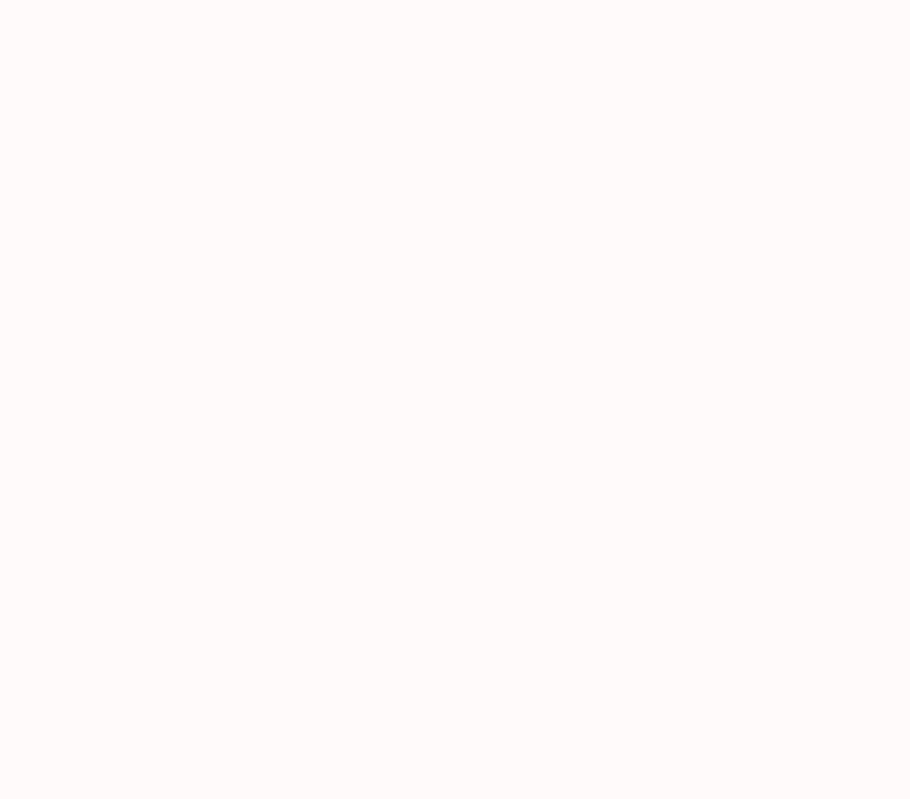
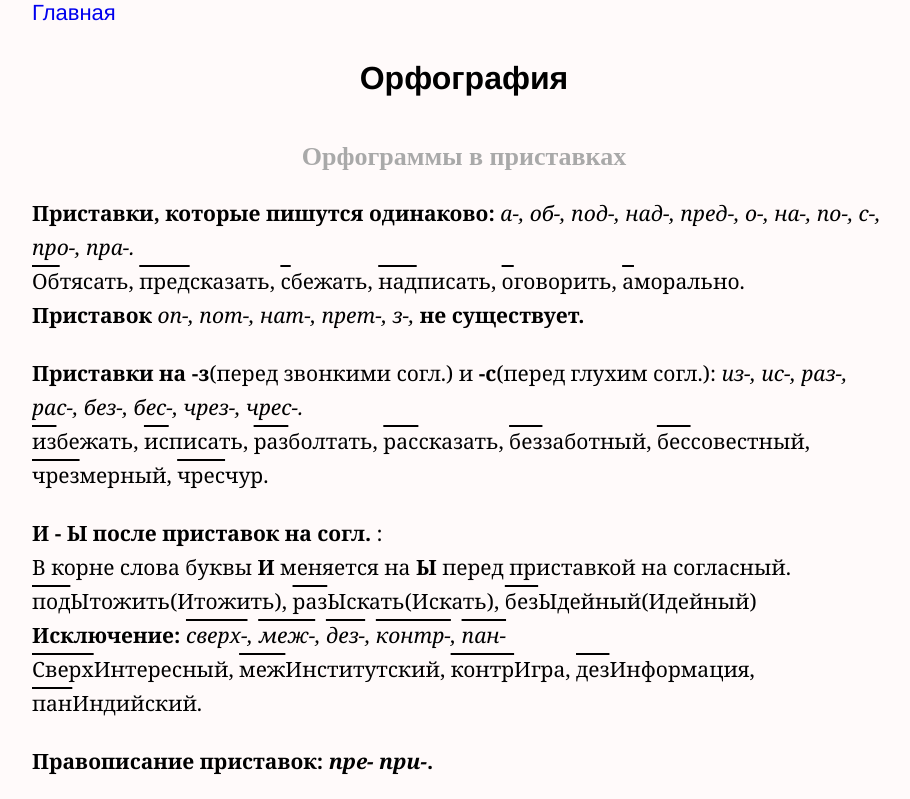
Before and after one commit to FamikSL/FamikSl.github.io, a plain HTML site: page orthography.html in a window 1280 px wide. Shown: the top 799 px of the page, without its empty margins (176-1086 px from the left). Drawn offline with Linux system fonts and the light colour scheme.

Commit message:
minimize jpeg

```diff
--- a/css/style.css
+++ b/css/style.css
@@ -14,7 +14,8 @@ h2{
     font-size: 26px;
 }
 p {
-    margin-top: 12px;
+    line-height: 34px;
+    margin-top: 24px;
     margin-bottom: 8px;
     font-size: 21px;
     font-family: Cambria, "Hoefler Text", Utopia, "Liberation Serif", "Nimbus Roman No9 L Regular", Times, "Times New Roman", serif;
@@ -107,4 +108,6 @@ th {
 .same-case-writing2{
     display: inline;
     color: #dc143c;
-}
+}.over-text{
+    text-decoration: overline;
+ }
--- a/orthography.html
+++ b/orthography.html
@@ -6,6 +6,47 @@
     <link rel="stylesheet" href="css/style.css">
 </head>
 <body>
+<div class="fix-header">
+    <div class="header-links">
+        <ul>
+            <li><a href="index.html">Главная</a></li>
+            <li></li>
+            <li></li>
+        </ul>
+    </div>
+</div>
+<div class="container">
+    <h1>Орфография</h1>
+    <h2>Орфограммы в приставках</h2>
+    <p><Strong>Приставки, которые пишутся одинаково:</Strong>
+        <em>а-, об-, под-, над-, пред-, о-, на-, по-, с-, про-, пра-.</em> <br>
+        <span class="over-text">Об</span>тясать, <span class="over-text">пред</span>сказать, <span
+                class="over-text">с</span>бежать, <span class="over-text">над</span>писать, <span
+                class="over-text">о</span>говорить, <span class="over-text">a</span>морально. <br>
+        <strong>Приставок</strong> <em>оп-, пот-, нат-, прет-, з-,</em> <strong>не существует.</strong></p>
 
+    <p><strong>Приставки на -з</strong>(перед звонкими согл.) и <strong>-с</strong>(перед глухим согл.): <em>из-, ис-,
+        раз-, рас-, без-, бес-, чрез-, чрес-.</em> <br> <span class="over-text">из</span>бежать, <span
+            class="over-text">ис</span>писать, <span class="over-text">раз</span>болтать, <span
+            class="over-text">рас</span>сказать, <span class="over-text">без</span>заботный, <span
+            class="over-text">бес</span>совестный, <span class="over-text">чрез</span>мерный, <span class="over-text">чрес</span>чур.
+    </p>
+    <p><strong>И - Ы после приставок на согл.</strong> : <br>
+        В корне слова буквы <strong>И</strong> меняется на <strong>Ы</strong> перед приставкой на согласный. <br>
+        <span class="over-text">под</span>Ытожить(Итожить), <span class="over-text">раз</span>Ыскать(Искать),
+        <span class="over-text">без</span>Ыдейный(Идейный) <br>
+        <strong>Исключение:</strong> <em> <span class="over-text">сверх-</span>, <span class="over-text">меж-</span>,
+            <span
+                    class="over-text">дез-</span>, <span class="over-text">контр-</span>, <span
+                    class="over-text">пан-</span></em>
+        <br> <span class="over-text">Сверх</span>Интересный, <span class="over-text">меж</span>Институтский, <span
+                class="over-text">контр</span>Игра, <span class="over-text">дез</span>Информация, <span
+                class="over-text">пан</span>Индийский.</p>
+    <p><strong>Правописание приставок: <em>пре- при-</em>.</strong></p>
+    <p class="par-image"><img src="img/PRE-PRI.jpg" alt=""></p>
+    <p><strong>Ъ после приставки на согл. перед гласными <em>е, ё, ю, я</em>:</strong> <br>
+        <span class="over-text">c</span>ъЁмка, <span class="over-text">пред</span>ъЮбилейный, <span
+                class="over-text">об</span>ъЯвить</p>
+</div>
 </body>
 </html>
```
Also changed, not shown: index.html (+1 -1 lines), img/PRE-PRI.jpg (added).
